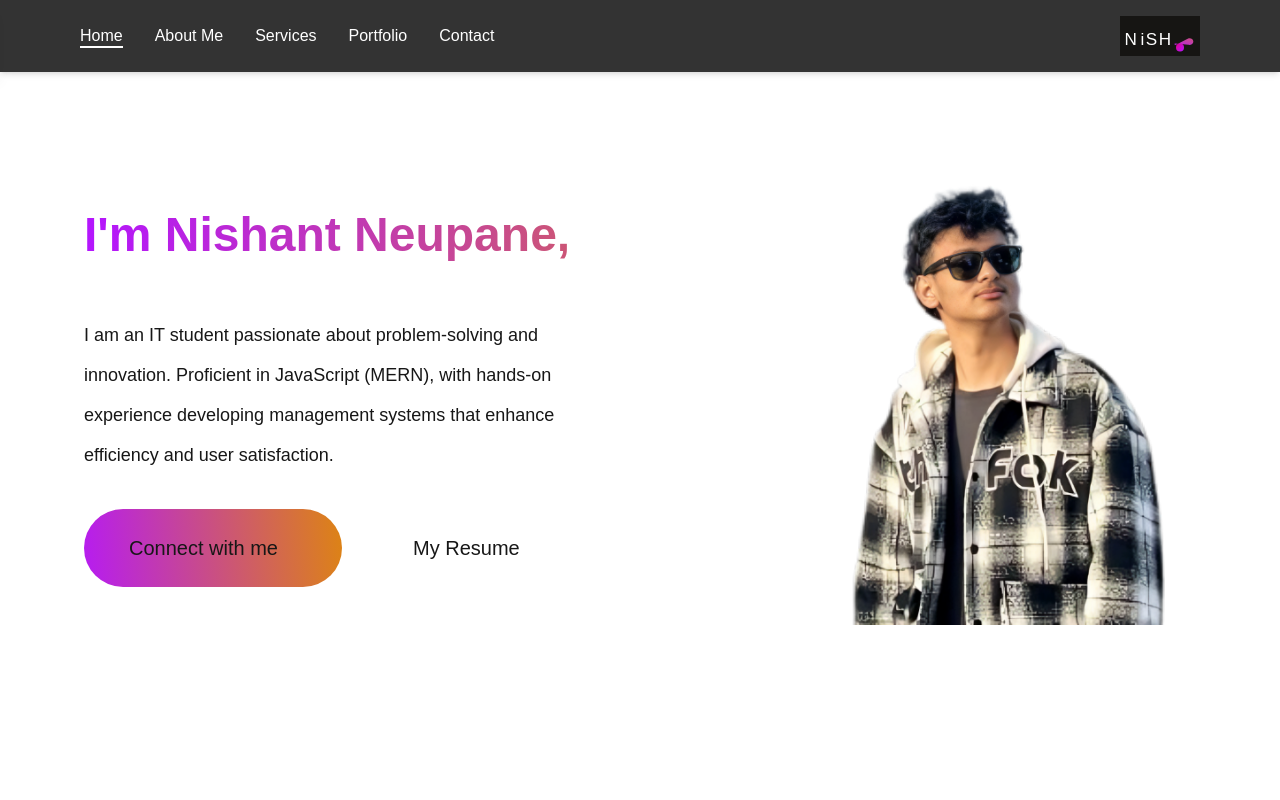
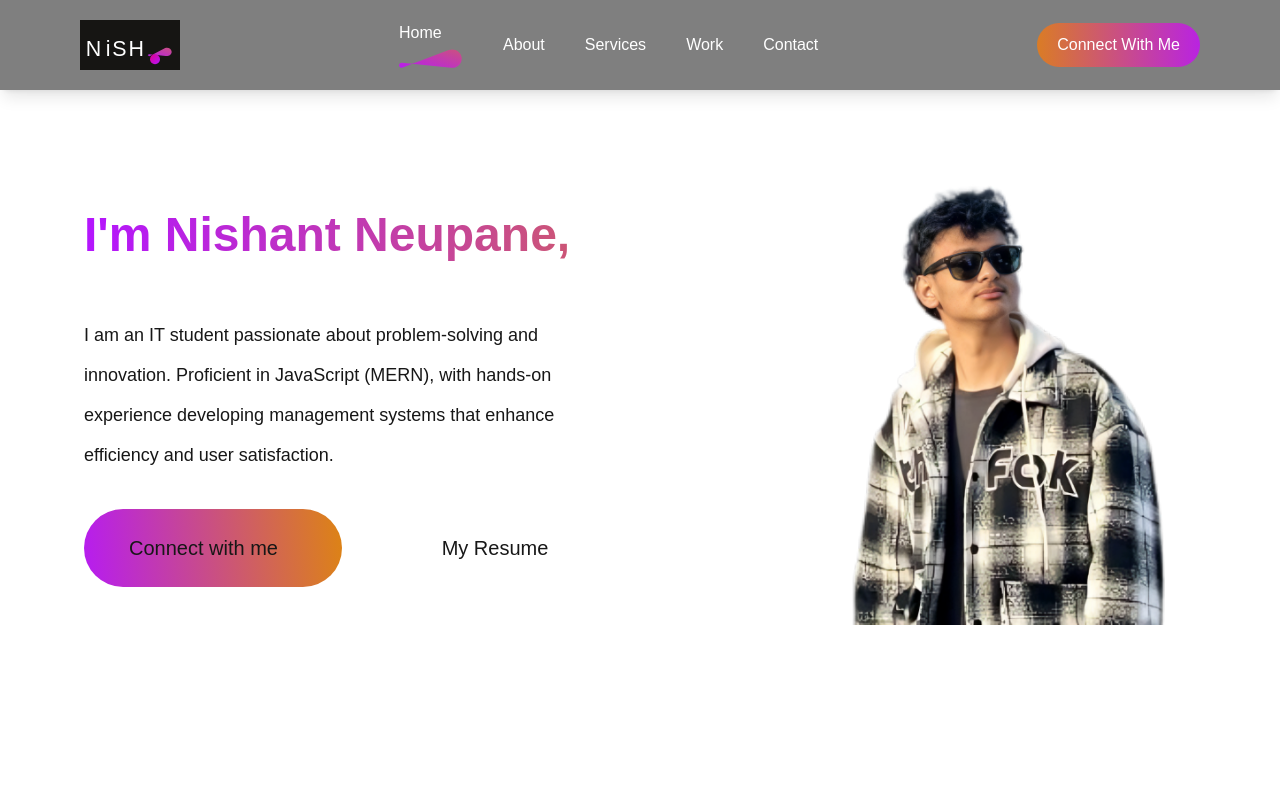
Before and after one commit to nishant-neupane/portfolio-next, a Next.js app: page / in a window 1280 px wide. Shown: the top 800 px of the page. Built offline with nearby package versions, Linux system fonts and the light colour scheme.

Commit message:
minor changes

```diff
--- a/src/app/component/hero/Hero.jsx
+++ b/src/app/component/hero/Hero.jsx
@@ -173,7 +173,7 @@ export default function Hero() {
                   Connect with me
                 </AnchorLink>
               </div>
-              <div className="hero-resume" onClick={handleDownload}>
+              <div className="hero-resume text-center" onClick={handleDownload}>
                 My Resume
               </div>
             </div>
--- a/src/app/component/navbar/Navbar.jsx
+++ b/src/app/component/navbar/Navbar.jsx
@@ -1,111 +1,119 @@
 "use client";
-import React, { useState, useEffect } from "react";
+import React, { useState, useRef, useEffect } from "react";
+import Image from "next/image";
 import AnchorLink from "react-anchor-link-smooth-scroll";
-import { Menu, X } from "lucide-react";
+
+// Image imports
+const logo = "/logo.svg";
+const underline = "/nav_underline.svg";
+const menuOpen = "/menu_open.svg";
+const menuClose = "/menu_close.svg";
 
 const Navbar = () => {
   const [menu, setMenu] = useState("home");
   const [isMobileMenuOpen, setIsMobileMenuOpen] = useState(false);
+  const menuRef = useRef(null);
 
-  const toggleMenu = () => {
-    setIsMobileMenuOpen(!isMobileMenuOpen);
+  const openMenu = () => {
+    setIsMobileMenuOpen(true);
   };
 
   const closeMenu = () => {
     setIsMobileMenuOpen(false);
   };
 
+  // Close the menu when clicking or scrolling outside
   useEffect(() => {
     const handleClickOutside = (event) => {
-      if (!event.target.closest("nav")) {
+      if (menuRef.current && !menuRef.current.contains(event.target)) {
         closeMenu();
       }
     };
 
+    const handleScroll = () => {
+      closeMenu();
+    };
+
     if (isMobileMenuOpen) {
-      document.addEventListener("click", handleClickOutside);
-      document.addEventListener("scroll", closeMenu);
-    } else {
-      document.removeEventListener("click", handleClickOutside);
-      document.removeEventListener("scroll", closeMenu);
+      document.addEventListener("mousedown", handleClickOutside);
+      document.addEventListener("scroll", handleScroll, true);
     }
 
     return () => {
-      document.removeEventListener("click", handleClickOutside);
-      document.removeEventListener("scroll", closeMenu);
+      document.removeEventListener("mousedown", handleClickOutside);
+      document.removeEventListener("scroll", handleScroll, true);
     };
   }, [isMobileMenuOpen]);
 
-  const menuItems = [
-    { name: "Home", href: "#home" },
-    { name: "About Me", href: "#about" },
-    { name: "Services", href: "#services" },
-    { name: "Portfolio", href: "#work" },
-    { name: "Contact", href: "#contact" },
-  ];
+  return (
+    <nav className="fixed top-0 left-0 w-full z-50 bg-black bg-opacity-50 backdrop-blur-md shadow-lg">
+      <div className="flex items-center justify-between my-5 mx-6 lg:mx-20 text-base">
+        {/* Logo */}
+        <Image src={logo} alt="Logo" width={100} height={100} />
 
-  return (
-    <nav className="fixed top-0 left-0 w-full z-50 bg-black bg-opacity-80 backdrop-blur-lg shadow-md">
-      <div className="flex items-center justify-between py-4 px-6 lg:px-20">
-        {/* Mobile Menu Button - Now on the left */}
-        <button
-          onClick={toggleMenu}
-          className="md:hidden text-white focus:outline-none"
-        >
-          {isMobileMenuOpen ? <X size={30} /> : <Menu size={30} />}
-        </button>
-
-        {/* Logo - Now on the right for mobile */}
-        <img src="/logo.svg" alt="Logo" className="h-10 md:order-1" />
+        {/* Mobile Menu Icon */}
+        <Image
+          src={menuOpen}
+          onClick={openMenu}
+          alt="Open Menu"
+          width={24}
+          height={24}
+          className="block md:hidden fixed right-[30px] cursor-pointer"
+        />
 
         {/* Desktop Navigation */}
-        <ul className="hidden md:flex items-center gap-8 text-white">
-          {menuItems.map((item) => (
-            <li key={item.name} className="relative cursor-pointer">
-              <AnchorLink
-                className="hover:text-gray-300 transition"
-                href={item.href}
-                onClick={() => setMenu(item.name.toLowerCase())}
-              >
-                {item.name}
+        <ul className="md:flex items-center gap-10 hidden md:visible text-white">
+          {["home", "about", "services", "work", "contact"].map((item) => (
+            <li key={item} className="flex flex-col gap-1 cursor-pointer">
+              <AnchorLink className="text-white no-underline" href={`#${item}`}>
+                <p onClick={() => setMenu(item)}>{item.charAt(0).toUpperCase() + item.slice(1)}</p>
               </AnchorLink>
-              {menu === item.name.toLowerCase() && (
-                <div className="absolute bottom-0 left-0 w-full h-0.5 bg-white" />
+              {menu === item && (
+                <Image src={underline} alt="Underline" width={64} height={64} />
               )}
             </li>
           ))}
         </ul>
-      </div>
 
-      {/* Mobile Navigation */}
-      <div
-        className={`fixed top-0 left-0 h-full w-64 bg-black bg-opacity-100 backdrop-blur-md shadow-lg transform transition-transform duration-300 ease-in-out ${
-          isMobileMenuOpen ? "translate-x-0" : "-translate-x-full"
-        }`}
-      >
-        <button
-          onClick={toggleMenu}
-          className="absolute top-5 right-5 text-white"
+        {/* Mobile Navigation Menu */}
+        <ul
+          ref={menuRef}
+          className={`fixed top-0 right-0 h-full w-[350px] bg-black bg-opacity-90 backdrop-blur-md transition-transform duration-500 ease-in-out transform ${
+            isMobileMenuOpen ? "translate-x-0" : "translate-x-full"
+          }`}
         >
-          <X size={30} />
-        </button>
+          <Image
+            src={menuClose}
+            onClick={closeMenu}
+            alt="Close Menu"
+            width={24}
+            height={24}
+            className="relative top-[30px] left-[290px] cursor-pointer"
+          />
 
-        <ul className="flex flex-col items-start mt-16 space-y-6 pl-6 text-white">
-          {menuItems.map((item) => (
-            <li key={item.name} className="text-lg">
-              <AnchorLink
-                className="hover:text-gray-300 transition"
-                href={item.href}
-                onClick={() => {
-                  setMenu(item.name.toLowerCase());
+          {["home", "about", "services", "work", "contact"].map((item) => (
+            <li key={item} className="flex flex-col gap-1 cursor-pointer mt-10 ml-10">
+              <AnchorLink className="text-white no-underline" href={`#${item}`}>
+                <p onClick={() => {
+                  setMenu(item);
                   closeMenu();
-                }}
-              >
-                {item.name}
+                }}>
+                  {item.charAt(0).toUpperCase() + item.slice(1)}
+                </p>
               </AnchorLink>
+              {menu === item && (
+                <Image src={underline} alt="Underline" width={64} height={64} />
+              )}
             </li>
           ))}
         </ul>
+
+        {/* Contact Button (Desktop) */}
+        <div className="px-5 py-2.5 rounded-full bg-gradient-to-r from-[#da7c25] to-[#b923e1] text-white text-base cursor-pointer transition-transform duration-500 hover:scale-105 hidden md:block">
+          <AnchorLink className="text-white no-underline" offset={50} href="#contact">
+            Connect With Me
+          </AnchorLink>
+        </div>
       </div>
     </nav>
   );
```
